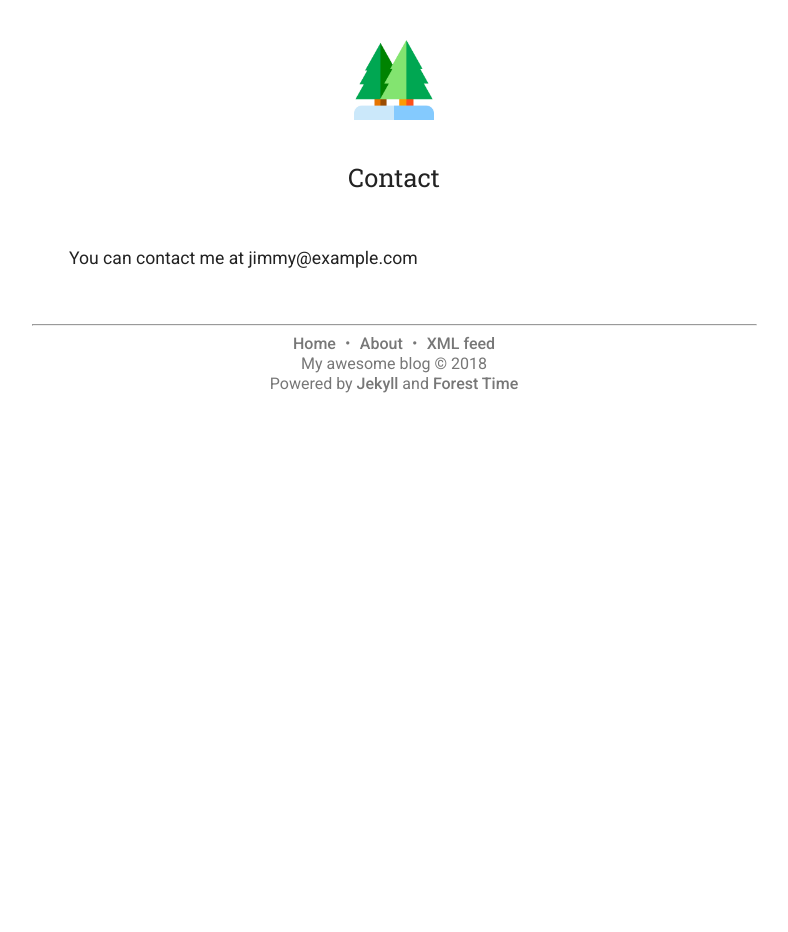
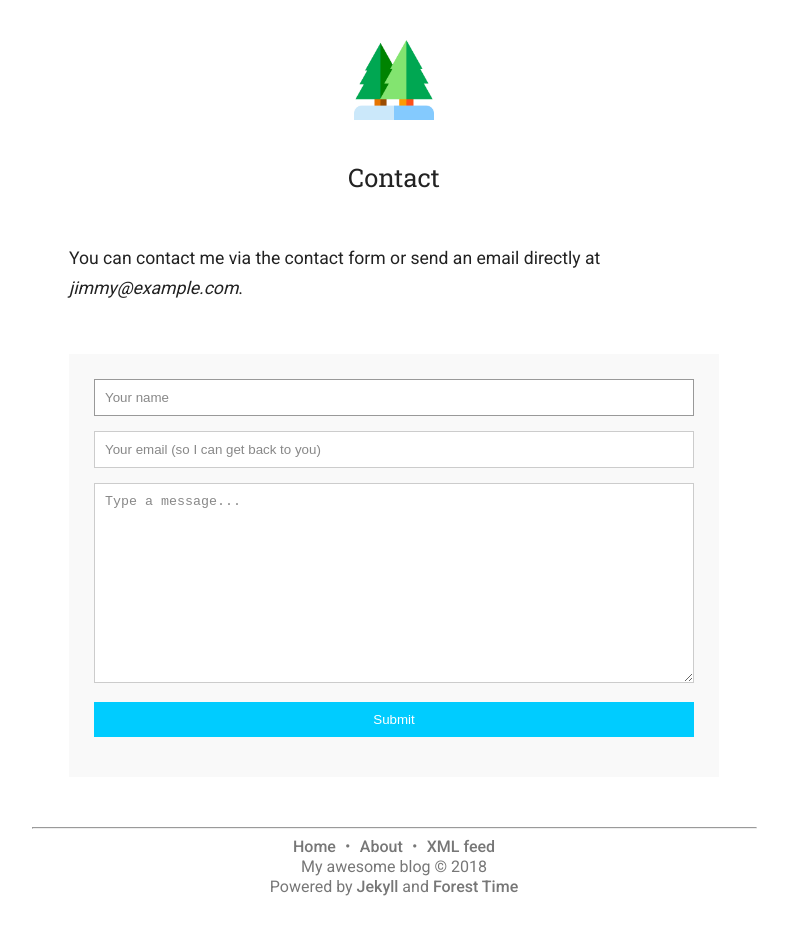
Before and after one commit to claudiuconstantin/forest-time-jekyll, a Jekyll site: the page built from contact.md, in a window 1280 px wide. Shown: the whole page, without its empty margins (246-1034 px from the left). Built offline with Jekyll 4.4.1, drawn with Linux system fonts in a browser that asks for light colours; before the commit the page ends 900 px from its top, so only the background shows below that.

Commit message:
Contact form support

```diff
--- a/_data/ui-text.yml
+++ b/_data/ui-text.yml
@@ -18,6 +18,11 @@ noComments        : "Yup, there's no comment section, but I can always be contac
 next              : "Next"
 newsletterNotice  : "Get the latest news straight to your inbox:"
 subscribe         : "Subscribe"
+submit            : "Submit"
+sending           : "...sending"
+yourName          : "Your name"
+yourEmail         : "Your email (so I can get back to you)"
+yourMessage       : "Type a message..."
 xml_feed          : "XML feed"
 
 months:
--- /dev/null
+++ b/_sass/contact-form.scss
@@ -0,0 +1,113 @@
+* {
+    box-sizing: border-box;
+    -webkit-box-sizing: border-box;
+    -moz-box-sizing: border-box;
+    -webkit-font-smoothing: antialiased;
+    -moz-font-smoothing: antialiased;
+    -o-font-smoothing: antialiased;
+    text-rendering: optimizeLegibility;
+}
+
+.container {
+    width: 100%;
+    margin: 0 auto;
+    position: relative;
+}
+
+#contact {
+    background: #F9F9F9;
+    padding: 25px;
+    margin: 50px 0;
+}
+
+#contact h3 {
+    color: #F96;
+    display: block;
+    font-size: 30px;
+    font-weight: 400;
+}
+
+#contact h4 {
+    margin: 5px 0 15px;
+    display: block;
+}
+
+fieldset {
+    border: medium none !important;
+    margin: 0 0 10px;
+    min-width: 100%;
+    padding: 0;
+    width: 100%;
+}
+
+#contact input[type="text"],
+#contact input[type="email"],
+#contact input[type="tel"],
+#contact input[type="url"],
+#contact textarea {
+    width: 100%;
+    border: 1px solid #CCC;
+    background: #FFF;
+    margin: 0 0 5px;
+    padding: 10px;
+}
+
+#contact input[type="text"]:hover,
+#contact input[type="email"]:hover,
+#contact input[type="tel"]:hover,
+#contact input[type="url"]:hover,
+#contact textarea:hover {
+    -webkit-transition: border-color 0.3s ease-in-out;
+    -moz-transition: border-color 0.3s ease-in-out;
+    transition: border-color 0.3s ease-in-out;
+    border: 1px solid #AAA;
+}
+
+#contact textarea {
+    height: 200px;
+    min-height: 100px;
+    max-width: 100%;
+}
+
+#contact button[type="submit"] {
+    cursor: pointer;
+    width: 100%;
+    border: none;
+    background: #0CF;
+    color: #FFF;
+    margin: 0 0 5px;
+    padding: 10px;
+}
+
+#contact button[type="submit"]:hover {
+    background: #09C;
+    -webkit-transition: background 0.3s ease-in-out;
+    -moz-transition: background 0.3s ease-in-out;
+    transition: background-color 0.3s ease-in-out;
+}
+
+#contact button[type="submit"]:active {
+    box-shadow: inset 0 1px 3px rgba(0, 0, 0, 0.5);
+}
+
+#contact input:focus,
+#contact textarea:focus {
+    outline: 0;
+    border: 1px solid #999;
+}
+
+::-webkit-input-placeholder {
+    color: #888;
+}
+
+:-moz-placeholder {
+    color: #888;
+}
+
+::-moz-placeholder {
+    color: #888;
+}
+
+:-ms-input-placeholder {
+    color: #888;
+}
--- a/assets/css/core.scss
+++ b/assets/css/core.scss
@@ -4,4 +4,5 @@
 ---
 
 @import 'main';
+@import 'contact-form';
 @import 'syntax';
--- a/contact.md
+++ b/contact.md
@@ -3,4 +3,21 @@ layout: page
 title: Contact
 ---
 
-You can contact me at {{ site.author_email }}
+You can contact me via the contact form or send an email directly at _{{ site.author_email }}_.
+
+<div class="container">
+  <form id="contact" action="" method="POST" action="https://formspree.io/{{site.author_email}}">
+    <fieldset>
+      <input name="name" placeholder="{{ site.data.ui-text.yourName }}" type="text" tabindex="1" required autofocus>
+    </fieldset>
+    <fieldset>
+      <input name="email" placeholder="{{ site.data.ui-text.yourEmail }}" type="email" tabindex="2" required>
+    </fieldset>
+    <fieldset>
+      <textarea name="message" placeholder="{{ site.data.ui-text.yourMessage }}" tabindex="3" required></textarea>
+    </fieldset>
+    <fieldset>
+      <button type="submit" id="contact-submit" tabindex="4" data-submit="{{ site.data.ui-text.sending }}">{{ site.data.ui-text.submit }}</button>
+    </fieldset>
+  </form>
+</div>
```
Also changed, not shown: Gemfile.lock, forest-time-jekyll.gemspec.
